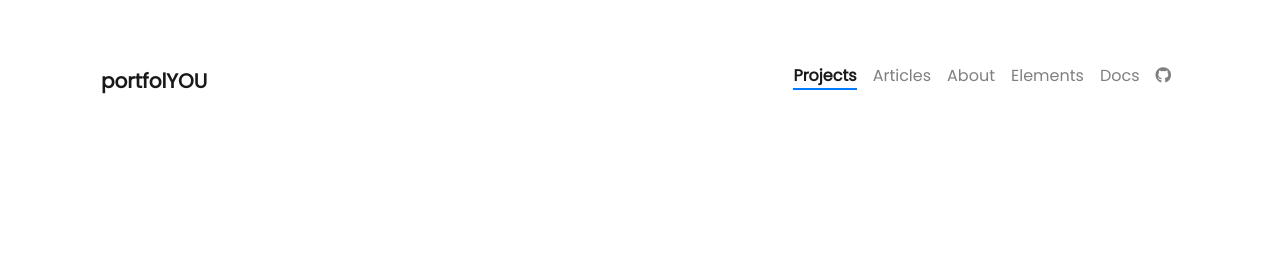
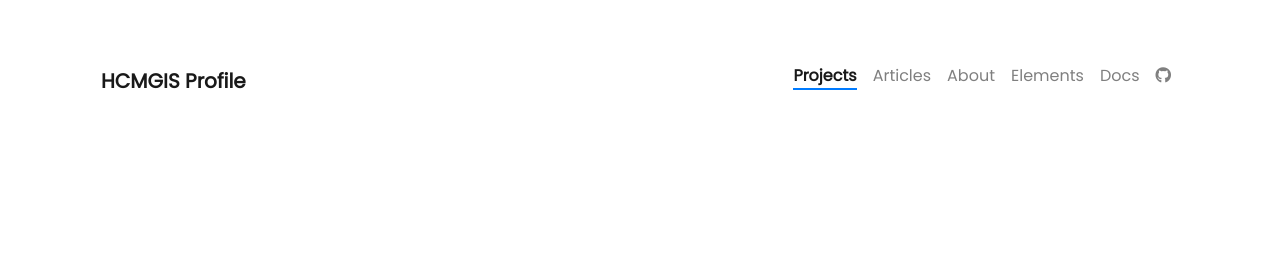
Before and after one commit to hcmgis/hcmgis.github.io, a Jekyll site: the page built from _projects/project-b.md, in a window 1280 px wide. Shown: the top 262 px of the page. Built offline with Jekyll 4.4.1, drawn with Linux system fonts in a browser that asks for light colours; nearby versions of some CDN libraries; comment, search, counter and statistics services are not loaded; part of the change alters nothing that is shown.

Commit message:
Update _config.yml

```diff
--- a/_config.yml
+++ b/_config.yml
@@ -1,11 +1,10 @@
 # Site settings
-title: portfolYOU
+title: HCMGIS Profile
 description: >- # this means to ignore newlines until "baseurl:"
-  Always code as if the guy who ends up maintaining your code
-  will be a violent psychopath who knows where you live.
-baseurl: "/portfolYOU"  # the subpath of your site, e.g. /blog
+  HCMGIS Profile.
+baseurl: "/profile"  # the subpath of your site, e.g. /blog
 url: "" # the base hostname & protocol for your site, e.g. http://example.com
-repository: YoussefRaafatNasry/portfolYOU
+repository: hcmgis/hcmgis.github.io
 
 
 # Build settings
@@ -17,12 +16,12 @@ markdown: kramdown
 # Author Info
 author:
   name     : John Doe
-  image    : https://i2.cdn.turner.com/cnnnext/dam/assets/140926165711-john-sutter-profile-image-large-169.jpg
-  email    : username@xyz.com
-  github   : username
-  twitter  : username
-  linkedin : username
-  facebook : username
+  image    : https://drive.google.com/file/d/1saCHGs40qmdrvxDTjLC9oX8PN_ahtgNS/view?usp=sharing
+  email    : hcmgis.dost@gmail.com
+  github   : hcmgis
+  twitter  : hcmgis
+  linkedin : hcmgis
+  facebook : hcmgis
 
 
 # Collections
```
